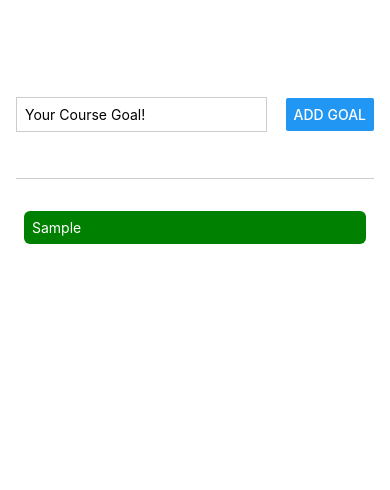
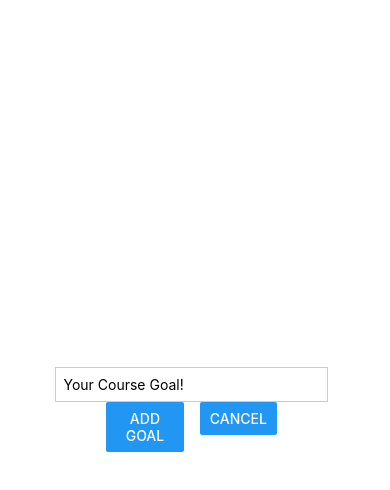
Before and after one commit to Rohitkumar1103/to-do-app-react-native, a React Native app: screen / in a window 390 px wide. Both pictures are taken after typing "Sample" into the empty fields and a click on the button "ADD GOAL". Shown: the top 490 px of the page. Built offline with nearby package versions, Linux system fonts and the light colour scheme.

Commit message:
8/2.Uodated

```diff
--- a/components/GoalInput.js
+++ b/components/GoalInput.js
@@ -1,48 +1,63 @@
-import {View, Text, StyleSheet, Button, TextInput} from 'react-native';
-import {useState} from 'react';
+import { View, Text, StyleSheet, Button, TextInput, Modal } from "react-native";
+import { useState } from "react";
 
-function GoalInput(props){
-  const [enteredGoalText, setEnteredGoalText] = useState ('');
+function GoalInput(props) {
+  const [enteredGoalText, setEnteredGoalText] = useState("");
 
-  function goalInputHandler(enteredText){
+  function goalInputHandler(enteredText) {
     setEnteredGoalText(enteredText);
   }
 
-  function addGoalHandler(){
+  function addGoalHandler() {
     props.onAddGoal(enteredGoalText);
-    setEnteredGoalText('');
+    setEnteredGoalText("");
   }
 
   return (
+    <Modal visible={props.visible} animationType="">
       <View style={styles.inputContainer}>
         <TextInput
           style={styles.textInput}
-        placeholder='Your Course Goal!'
+          placeholder="Your Course Goal!"
           onChangeText={goalInputHandler}
           value={enteredGoalText}
         />
-      <Button title="Add Goal" onPress={addGoalHandler}/>
+        <View style={styles.buttonContainer}>
+          <View style={styles.button}>
+            <Button title="Add Goal" onPress={addGoalHandler} />
           </View>
+          <View style={styles.button}>
+            <Button title="Cancel" />
+          </View>
+        </View>
+      </View>
+    </Modal>
   );
-};
+}
 
 export default GoalInput;
 
 const styles = StyleSheet.create({
   inputContainer: {
     flex: 1,
-    flexDirection: 'row',
-    justifyContent: 'space-between',
-    alignItems: 'center',
+    justifyContent: "center",
+    alignItems: "center",
     marginBottom: 24,
     borderBottomWidth: 1,
-    borderBottomColor: '#cccccc'
+    borderBottomColor: "#cccccc",
   },
   textInput: {
     borderWidth: 1,
-    borderColor: '#cccccc',
-    width: '70%',
+    borderColor: "#cccccc",
+    width: "70%",
     marginRight: 8,
-    padding: 8
+    padding: 8,
+  },
+  buttonContainer: {
+    flexDirection: "row",
+  },
+  button: {
+    marginHorizontal: 8,
+    width: "40%",
   },
 });
--- a/components/GoalItem.js
+++ b/components/GoalItem.js
@@ -2,11 +2,15 @@
 
 function GoalItem(props) {
   return (
-    <Pressable onPress={props.onDeleteItem}>
-      <View style={styles.goalItems}>
+    <View style={styles.goalItems}>
+      <Pressable
+        android_ripple={{ color: "blue" }}
+        onPress={props.onDeleteItem.bind(this, props.id)}
+        style={({ pressed }) => pressed && styles.pressedItem}
+      >
         <Text style={styles.goalText}>{props.text}</Text>
-      </View>
-    </Pressable>
+      </Pressable>
+    </View>
   );
 }
 
@@ -15,11 +19,11 @@
 const styles = StyleSheet.create({
   goalItems: {
     margin: 8,
-    padding: 8,
     borderRadius: 6,
     backgroundColor: "green",
   },
   goalText: {
     color: "white",
+    padding: 8,
   },
 });
```
Lines whose indentation alone changed are shown as unchanged.
